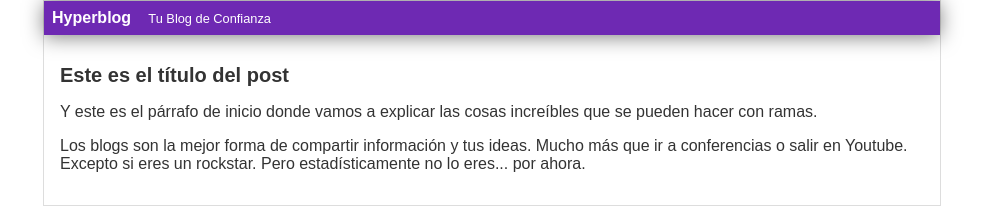
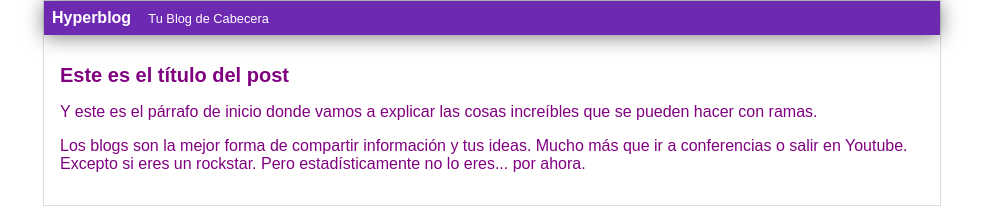
Before and after one commit to anabeatrizmartinez/hyperblog, a plain HTML site: page blogpost.html in a window 1280 px wide. Shown: the whole page, without its empty margins (148-1131 px from the left). Drawn offline with Linux system fonts and the light colour scheme.

Commit message:
Modifique la cabecera y el color del texto

```diff
--- a/blogpost.html
+++ b/blogpost.html
@@ -6,7 +6,7 @@
     <body>
         <div id="container">
             <div id="cabecera">
-                Hyperblog <span id="tagline">Tu Blog de Confianza</span>
+                Hyperblog <span id="tagline">Tu Blog de Cabecera</span>
             </div>
             <div id="post">
                 <h1>Este es el título del post</h1>
--- a/css/estilos.css
+++ b/css/estilos.css
@@ -1,6 +1,6 @@
 body
 {
-    color: #333;
+    color: purple;
     text-align: center;
     font-family: Arial;
     font-size: 16px;
```
